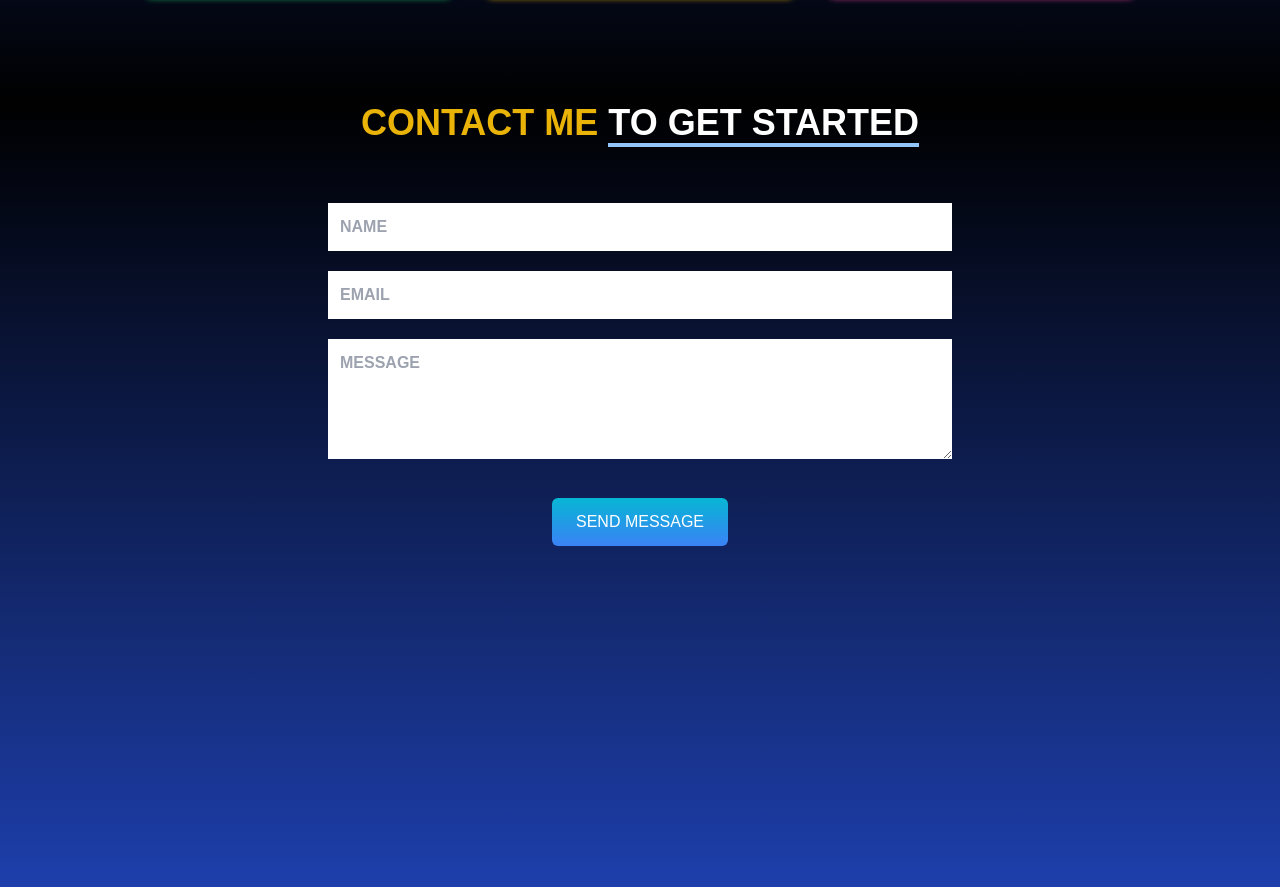
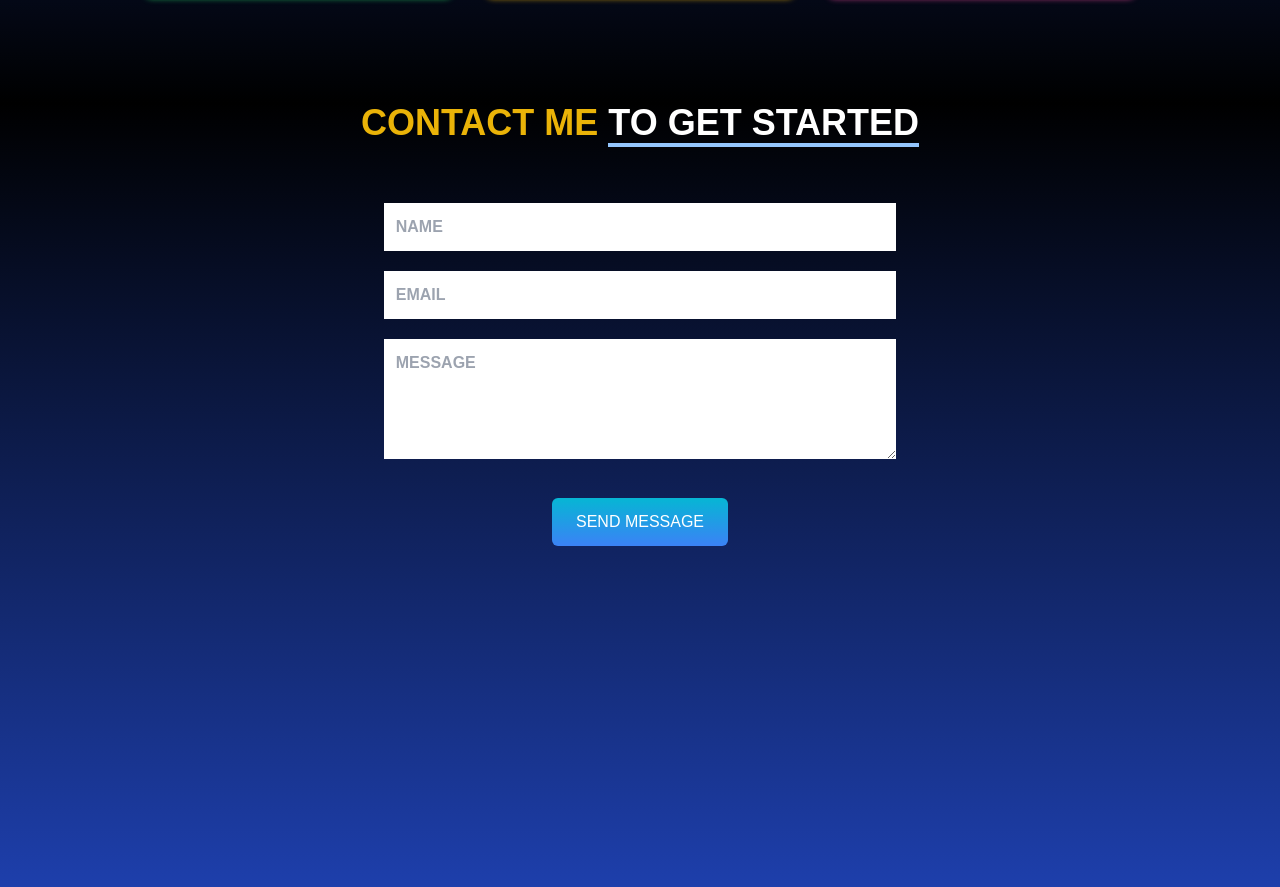
Before and after one commit to gwentzel26/react_portfolio, a React (Create React App) app in the folder react_portfolio/: page / in a window 1280 px wide. Shown: the part 3257-4144 px from the top of the page. Built offline with nearby package versions, Linux system fonts and the light colour scheme.

Commit message:
Form submit is functioning properly

```diff
--- a/react_portfolio/src/components/ContactForm.jsx
+++ b/react_portfolio/src/components/ContactForm.jsx
@@ -17,7 +17,10 @@ const onSubmit = async(e) => {
 }
 
 return (
-<section name="Contact" className="w-full h-[140vh] md:h-screen bg-gradient-to-b from-black to-blue-800 p-4 pt-24 md:pt-0 text-white">
+<section name="Contact" className="w-full h-[140vh] md:h-screen bg-gradient-to-b from-black to-blue-800 p-4 pt-24 md:pt-0 text-black">
+    <div className="flex flex-col items-center justify-center">
+
+
       {/* HEADINGS */}
       <motion.div
         initial="hidden"
@@ -32,7 +35,7 @@ return (
       >
         <div>
           <p className="font-semibold text-4xl">
-            <span className="text-yellow-500">CONTACT ME</span> <span className="border-b-4 border-blue-300">TO GET STARTED</span>
+            <span className="text-yellow-500">CONTACT ME</span> <span className="border-b-4 border-blue-300 text-white">TO GET STARTED</span>
           </p>
           <div className="flex md:justify-end my-5 bg-gradient-rainblue">
 
@@ -56,7 +59,7 @@ return (
           <form
             target="_blank"
             onSubmit={onSubmit}
-            action="https://formsubmit.co/e8a5bdfa807605332f809e5656e27c6e"
+            action="https://formsubmit.co/gavinwentzel@gmail.com"
             method="POST"
           >
             <input
@@ -69,7 +72,7 @@ return (
               })}
             />
             {errors.name && (
-              <p className="text-red mt-1">
+              <p className="text-white mt-1">
                 {errors.name.type === "required" && "This field is required."}
                 {errors.name.type === "maxLength" && "Max length is 100 char."}
               </p>
@@ -85,7 +88,7 @@ return (
               })}
             />
             {errors.email && (
-              <p className="text-red mt-1">
+              <p className="text-white mt-1">
                 {errors.email.type === "required" && "This field is required."}
                 {errors.email.type === "pattern" && "Invalid email address."}
               </p>
@@ -103,7 +106,7 @@ return (
               })}
             />
             {errors.message && (
-              <p className="text-red mt-1">
+              <p className="text-white mt-1">
                 {errors.message.type === "required" &&
                   "This field is required."}
                 {errors.message.type === "maxLength" &&
@@ -112,7 +115,7 @@ return (
             )}
 
             <button
-              className="bg-gradient-to-b from-cyan-500 to-blue-500 px-6 py-3 my-8 mx-auto flex items-center rounded-md hover:scale-110 duration-300"
+              className="bg-gradient-to-b from-cyan-500 to-blue-500 px-6 py-3 my-8 mx-auto flex items-center rounded-md hover:scale-110 duration-300 text-white"
               type="submit"
             >
               SEND MESSAGE
@@ -120,6 +123,7 @@ return (
           </form>
         </motion.div>
       </div>
+    </div>
     </section>
 )
             }
```
